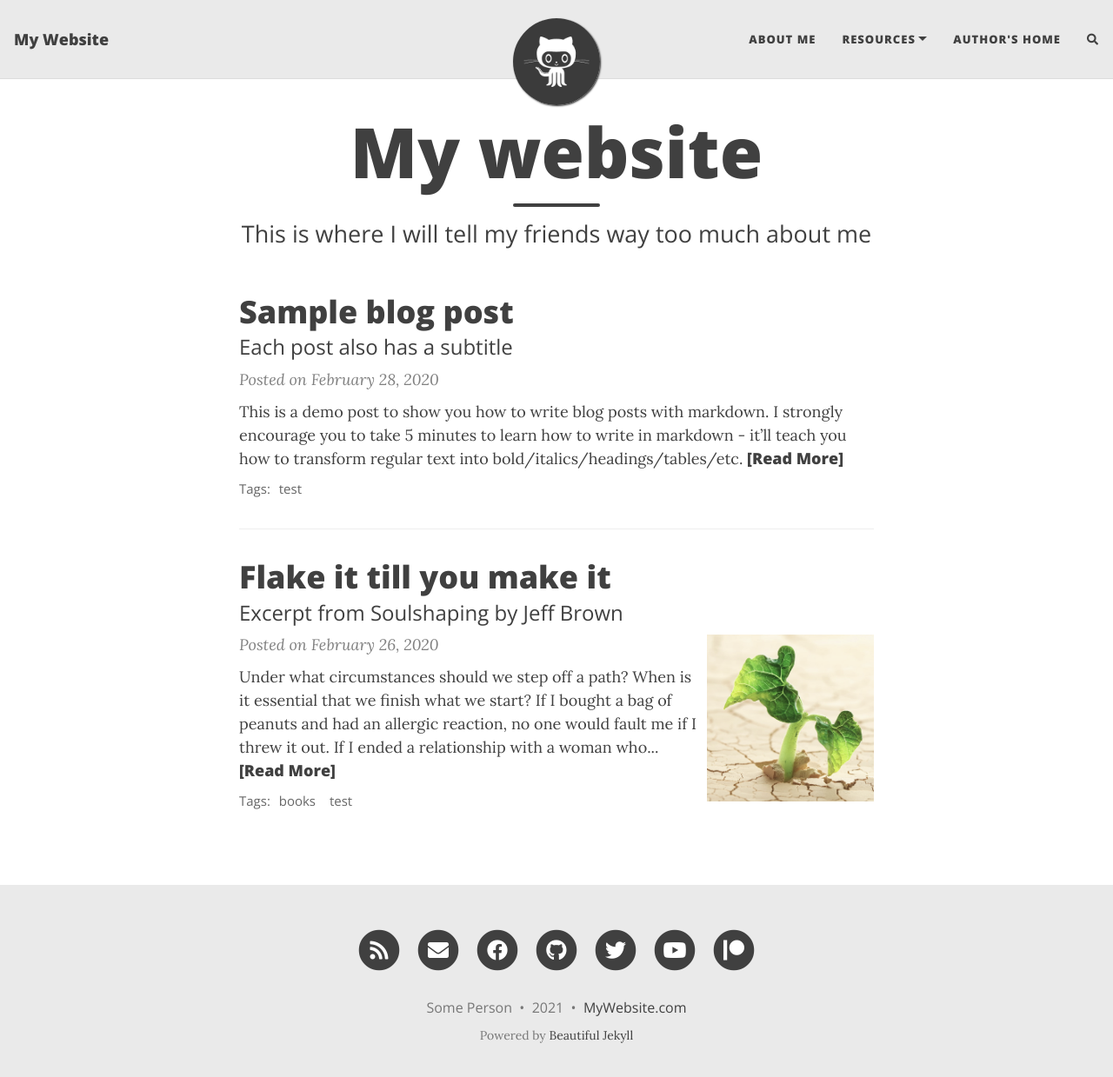
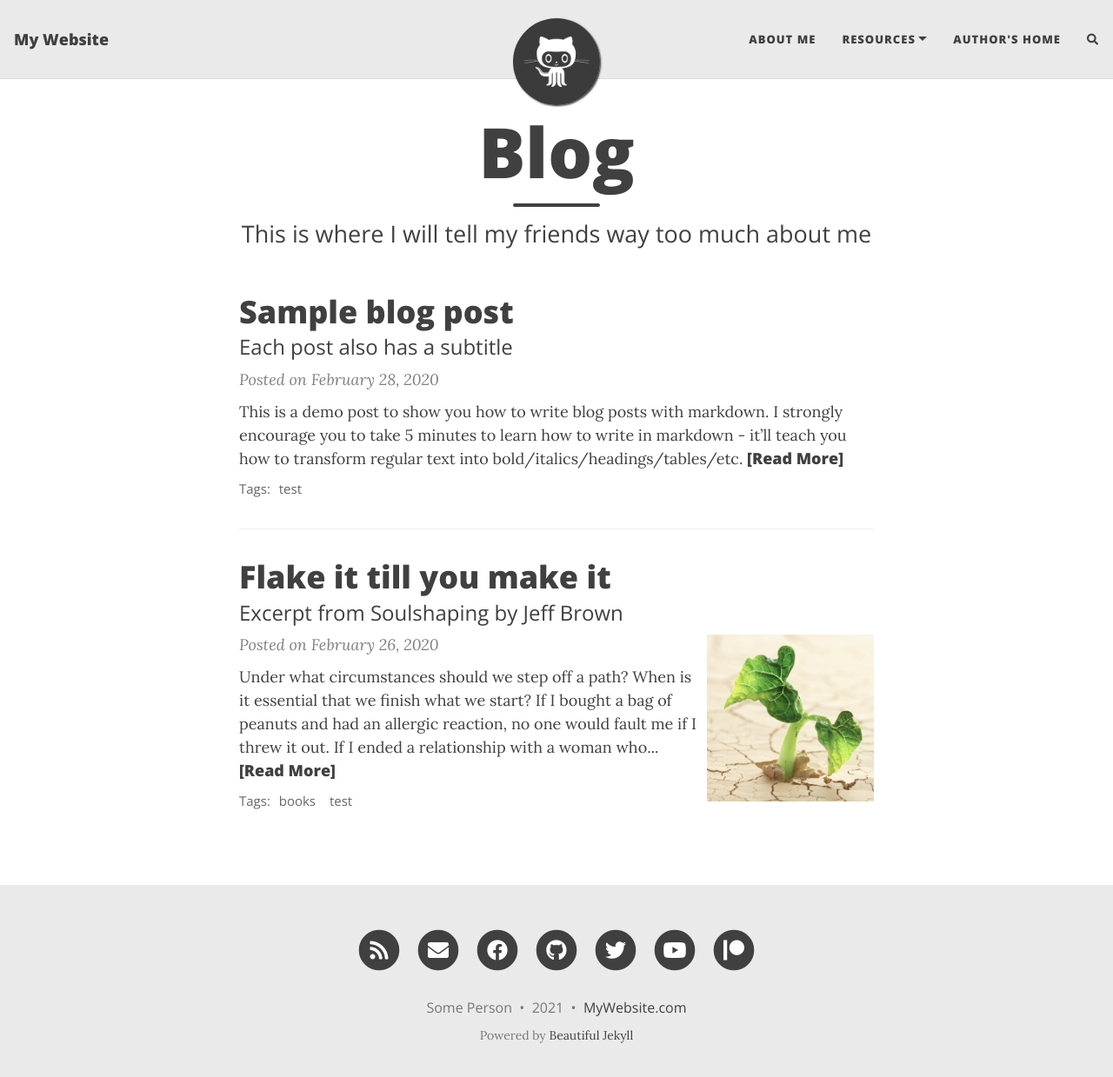
Before and after one commit to rohmatsoleh/rohmatsoleh.github.io, a Jekyll site: the page built from blog/index.html, in a window 1280 px wide and 1252 px high. Shown: the top 1239 px of the window at 87% size. Built offline with Jekyll 4.4.1, drawn with Linux system fonts in a browser that asks for light colours; nearby versions of some CDN libraries; the list of posts is cut into pages by our own code; comment, search, counter and statistics services are not loaded.

Commit message:
Update index.html

```diff
--- a/blog/index.html
+++ b/blog/index.html
@@ -1,5 +1,5 @@
 ---
 layout: home
-title: My website
+title: Blog
 subtitle: This is where I will tell my friends way too much about me
 ---
```
